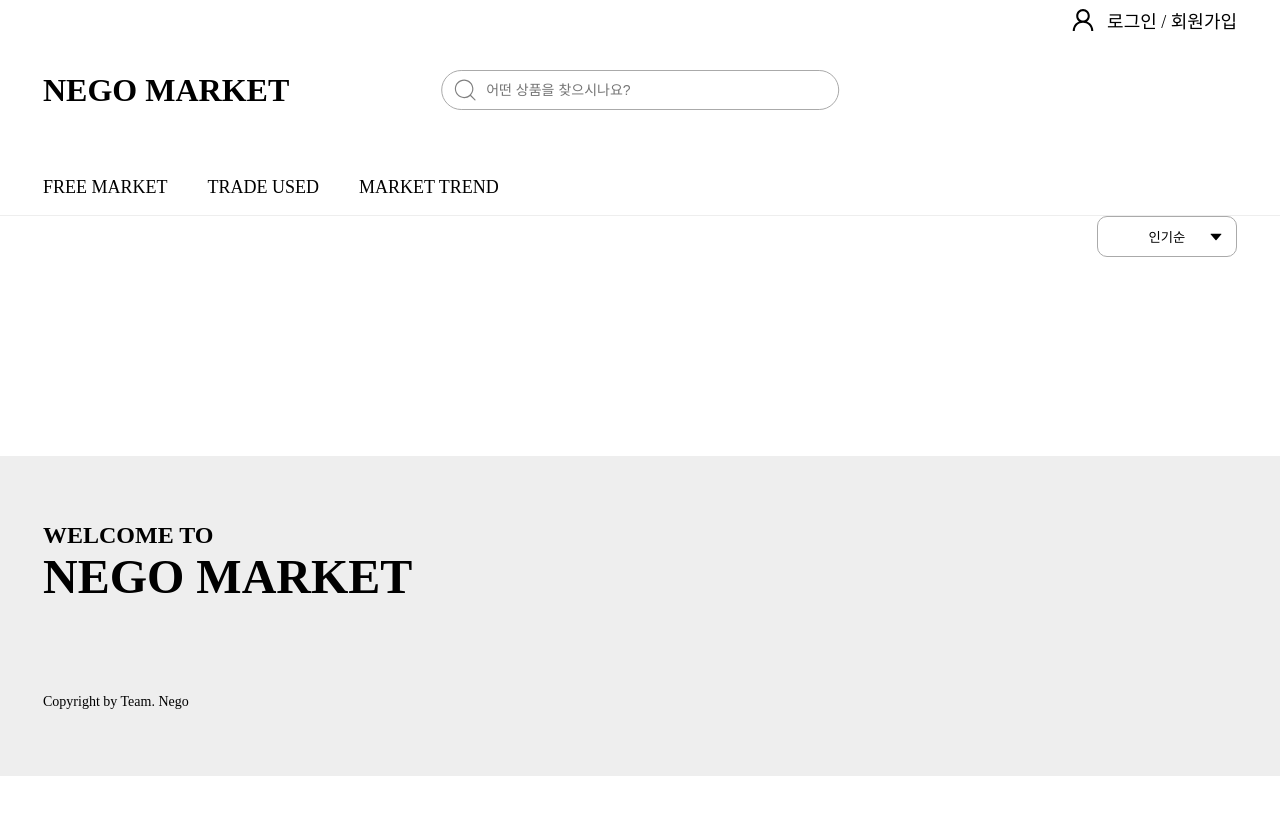
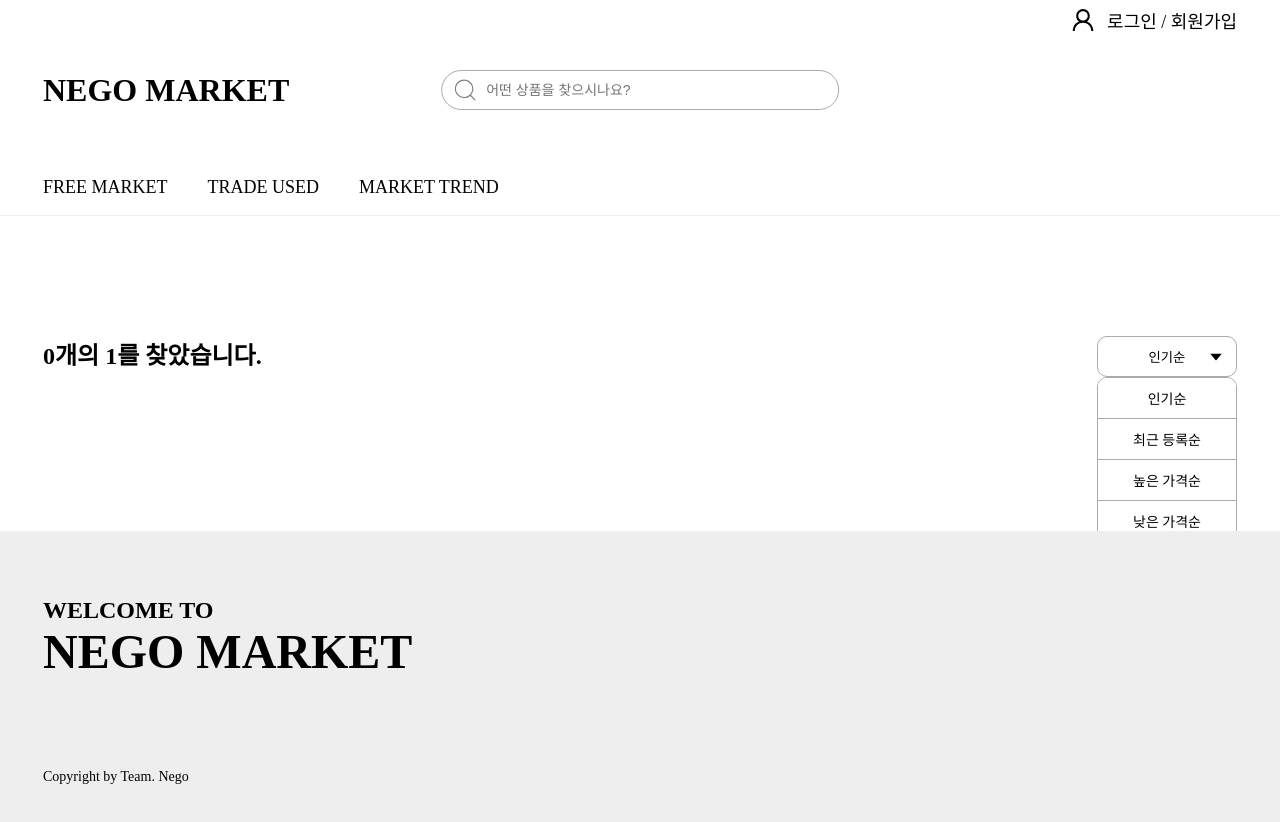
Before and after one commit to dlwnghd/React_FinalProject, a React (Create React App) app: page /search/1 in a window 1280 px wide. Both pictures are taken after a click on the button "인기순". Shown: the top 822 px of the page. Before the commit the page ends 800 px from the top, so only its background shows below. Built offline with nearby package versions, Linux system fonts and the light colour scheme; a web font is replaced by a local one.

Commit message:
:sparkles: Feat : rest로 onClick 전달 후, 필터 내용에 맞는 비즈니스 로직 작업중
필터 내용에 맞게 map되는 배열이 리랜더가 되어야 하기 때문에 useState로 상태 관리

```diff
--- a/src/Components/Filter/Filter.js
+++ b/src/Components/Filter/Filter.js
@@ -3,11 +3,11 @@ import { DropdownArrow_Icon } from '../Icons/Icons'
 import { useRef } from 'react'
 import { useState } from 'react'
 
-function Filter({ filter }) {
+function Filter({ filterArray, ...rest }) {
 	// prop으로 전달받은 배열 데이터 : Search > filter
 	// 배열에 인수가 3개이면 border X
 
-	const newFilter = filter.sort((a, b) => {
+	const newFilter = filterArray.sort((a, b) => {
 		return a.length - b.length
 	})
 
@@ -24,13 +24,13 @@ function Filter({ filter }) {
 		setIsSelect(prev => !prev)
 	}
 
-	const onLeave = () => {
-		setIsSelect(prev => !prev)
-	}
+	// const onLeave = () => {
+	// 	setIsSelect(prev => !prev)
+	// }
 
 	return (
 		<Wrapper>
-			<S.SelectContainer onMouseLeave={onLeave}>
+			<S.SelectContainer>
 				<S.DefaultBox number={newFilter.length} onClick={onSelect}>
 					{changeText}
 					<DropdownArrow_Icon size="16" />
@@ -41,8 +41,12 @@ function Filter({ filter }) {
 						number={newFilter.length}
 						onClick={onChange}
 					>
-						{filter.map((title, idx) => {
-							return <S.SelectBox key={idx}>{title}</S.SelectBox>
+						{newFilter.map((title, idx) => {
+							return (
+								<S.SelectBox key={idx} {...rest}>
+									{title}
+								</S.SelectBox>
+							)
 						})}
 					</S.SelectList>
 				)}
@@ -59,6 +63,7 @@ const Wrapper = styled.div`
 	position: absolute;
 	top: 0;
 	right: 0;
+	z-index: 1;
 `
 const SelectContainer = styled.div`
 	width: 100%;
@@ -93,6 +98,7 @@ const SelectList = styled.ul`
 const SelectBox = styled.li`
 	padding: 1rem 0;
 	border-bottom: 0.1rem solid ${({ theme }) => theme.COLOR.common.gray[300]};
+	background: ${({ theme }) => theme.COLOR.common.white};
 
 	&:last-of-type {
 		border-bottom: none;
--- a/src/Pages/Search/index.js
+++ b/src/Pages/Search/index.js
@@ -1,13 +1,59 @@
 import styled from 'styled-components'
 import Filter from '../../Components/Filter/Filter'
-import { WidthAutoCSS } from '../../Styles/common'
+import {
+	ColumnNumberCSS,
+	GridCenterCSS,
+	WidthAutoCSS,
+} from '../../Styles/common'
+import { useNavigate, useParams } from 'react-router-dom'
+import productsMock from '../../__mock__/Data/Product/product.data'
+import ItemBox from '../../Components/ItemBox/ItemBox'
+import { useState } from 'react'
 
 function Search() {
 	const searchFilter = ['최근 등록순', '인기순', '높은 가격순', '낮은 가격순']
+	const { word } = useParams()
+
+	// Api를 통해 들고오는... 검색한 쿼리스트링에 맞는 데이터만 호출하여 map...
+	// const { data, status, isLoading } = useSearchQuery({ word })
+
+	// searchFilter에서 사용되는 필터에 맞게 map을 통해 나오는 결과값이 달라지게 구조를 설정해야함
+	// 이 문자열이 오는 경우, 이 비즈니스 로직이 발생되게...
+	const searchResult = productsMock.filter(item => item.title.includes(word))
+	const [isChangeResult, setIsChangeResult] = useState(searchResult)
+	const navigate = useNavigate()
+	console.log(productsMock)
+
+	const onSearchClick = e => {
+		if (e.target.innerText === searchFilter[0]) {
+		}
+	}
 
 	return (
 		<S.Wrapper>
-			<Filter filter={searchFilter} />
+			<S.SearchContainer>
+				<S.SearchTopper>
+					<h3>
+						{searchResult.length}개의 {word}를 찾았습니다.
+					</h3>
+					<Filter filterArray={searchFilter} onClick={onSearchClick} />
+				</S.SearchTopper>
+				<S.ResultList>
+					{isChangeResult.map((item, idx) => {
+						return (
+							<ItemBox
+								title={item.title}
+								price={item.price}
+								posterPath={item.image_url}
+								context={item.script}
+								isLiked={item.liked}
+								key={idx}
+								onClick={() => navigate(`/detail/${item.idx}`)}
+							/>
+						)
+					})}
+				</S.ResultList>
+			</S.SearchContainer>
 		</S.Wrapper>
 	)
 }
@@ -17,9 +63,38 @@ export default Search
 const Wrapper = styled.section`
 	position: relative;
 	${WidthAutoCSS}
-	padding:12rem 0;
+`
+
+const SearchContainer = styled.div`
+	margin: 12rem 0;
+
+	@media screen and (max-width: ${({ theme }) => theme.MEDIA.tablet}) {
+		margin: 6rem 0;
+	}
+
+	@media screen and (max-width: ${({ theme }) => theme.MEDIA.mobile}) {
+		margin: 3rem 0;
+	}
+`
+
+const SearchTopper = styled.div`
+	position: relative;
+	margin-bottom: 4rem;
+`
+
+const ResultList = styled.div`
+	${GridCenterCSS}
+	${ColumnNumberCSS(4)}
+
+	@media screen and (max-width:${({ theme }) => theme.MEDIA.mobile}) {
+		${ColumnNumberCSS(2)}
+		column-gap: 1rem;
+	}
 `
 
 const S = {
 	Wrapper,
+	SearchContainer,
+	SearchTopper,
+	ResultList,
 }
```
